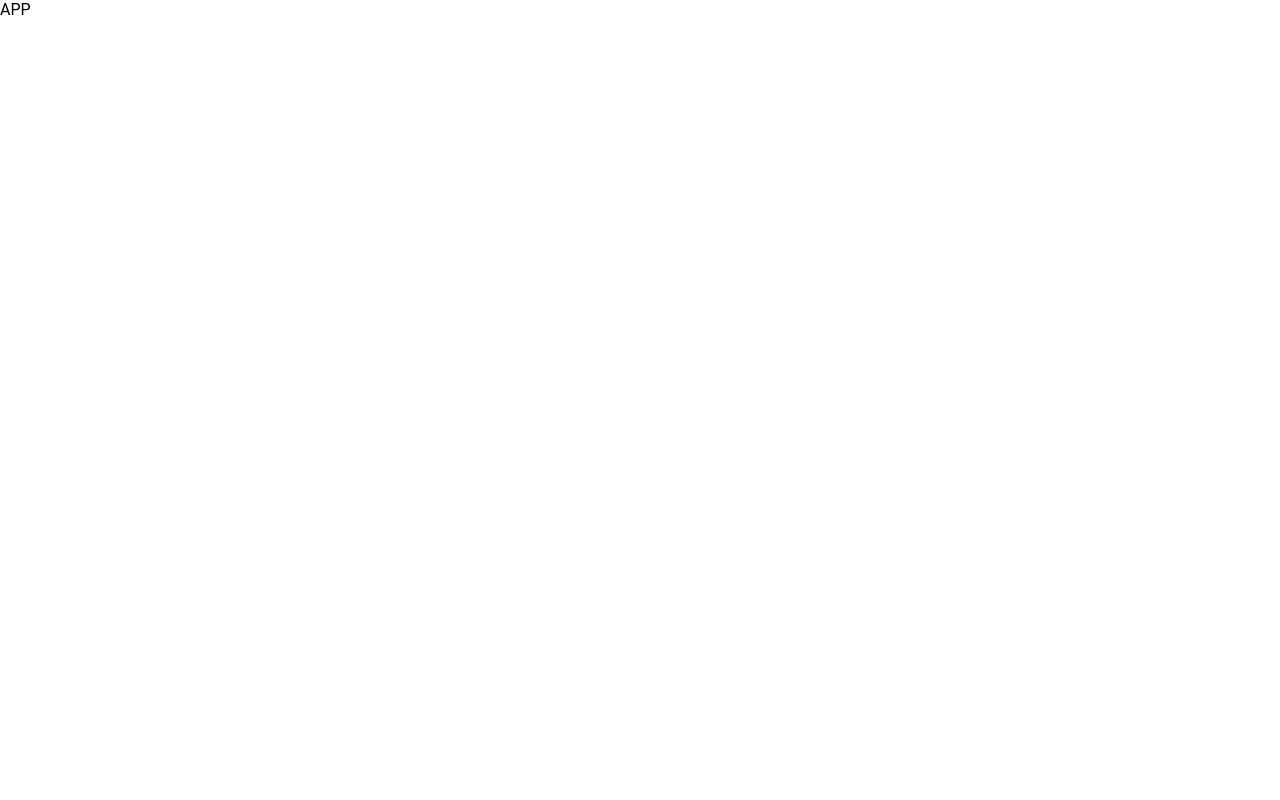
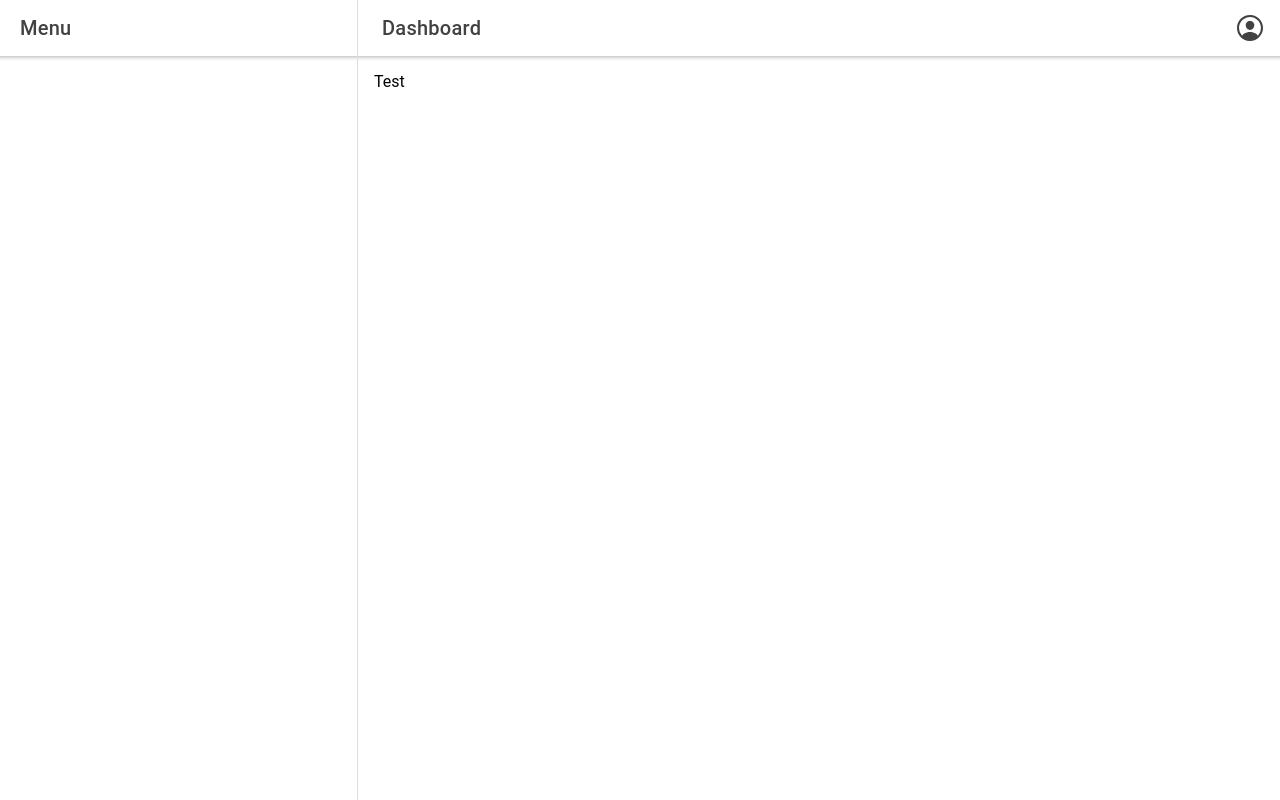
Before and after one commit to paulng99/cccmmwc_kit, a React (Create React App) app in the folder cccmmwc/: page /dashboard in a window 1280 px wide. Built offline with nearby package versions, Linux system fonts and the light colour scheme.

Commit message:
2022-03-20

```diff
--- a/cccmmwc/src/App.tsx
+++ b/cccmmwc/src/App.tsx
@@ -1,8 +1,5 @@
-import {
-  IonApp,
-  setupIonicReact
-} from '@ionic/react';
-
+import { IonApp, IonRoute, IonRouterOutlet, IonSplitPane, setupIonicReact } from '@ionic/react';
+import { IonReactRouter } from '@ionic/react-router';
 
 /* Core CSS required for Ionic components to work properly */
 import '@ionic/react/css/core.css';
@@ -22,12 +19,18 @@ import '@ionic/react/css/display.css';
 
 /* Theme variables */
 import './theme/variables.css';
+import { Route } from 'react-router';
+import { Dashboard } from './pages/Dashboard'
 
 setupIonicReact();
 
 const App: React.FC = () => (
   <IonApp>
-    APP
+    <IonReactRouter>
+      <IonRouterOutlet>
+        <Route exact path='/dashboard' component={Dashboard}/>
+      </IonRouterOutlet>
+    </IonReactRouter>
   </IonApp>
 );
 
--- /dev/null
+++ b/cccmmwc/src/pages/Dashboard.tsx
@@ -0,0 +1,42 @@
+import React from "react";
+import { IonButton, IonButtons, IonContent, IonHeader, IonIcon, IonMenu, IonMenuToggle, IonPage, IonSplitPane, IonTitle, IonToolbar } from "@ionic/react";
+import { home, menu, people, peopleCircleOutline, personCircleOutline, personOutline } from 'ionicons/icons'
+
+const Dashboard: React.FC = (prop) => {
+    return (
+        <IonSplitPane when="sm" contentId="dashboard-content">
+            <IonMenu contentId="dashboard-content" side="start">
+                <IonHeader>
+                    <IonToolbar>
+                        <IonTitle>Menu</IonTitle>
+                    </IonToolbar>
+                </IonHeader>
+            </IonMenu>
+
+            <IonPage id="dashboard-content">
+                <IonHeader>
+                    <IonToolbar>
+                        <IonButtons slot="start">
+                            <IonMenuToggle>
+                                <IonButton>
+                                    <IonIcon slot="icon-only" icon={menu}></IonIcon>
+                                </IonButton>
+                            </IonMenuToggle>
+                        </IonButtons>
+                        <IonTitle>Dashboard</IonTitle>
+                        <IonButtons slot="end">
+                            <IonButton>
+                                <IonIcon icon={personCircleOutline} size="large"></IonIcon>
+                            </IonButton>
+                        </IonButtons>
+                    </IonToolbar>
+                </IonHeader>
+                <IonContent className="ion-padding">
+                    Test
+                </IonContent>
+            </IonPage>
+        </IonSplitPane>
+    );
+}
+
+export { Dashboard };
```
